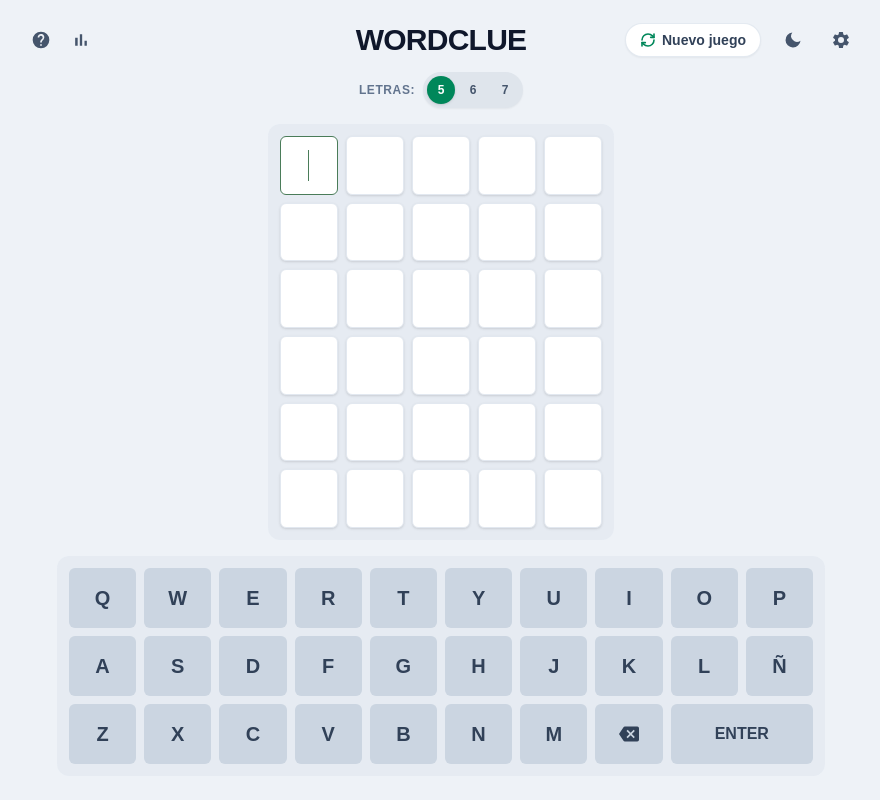
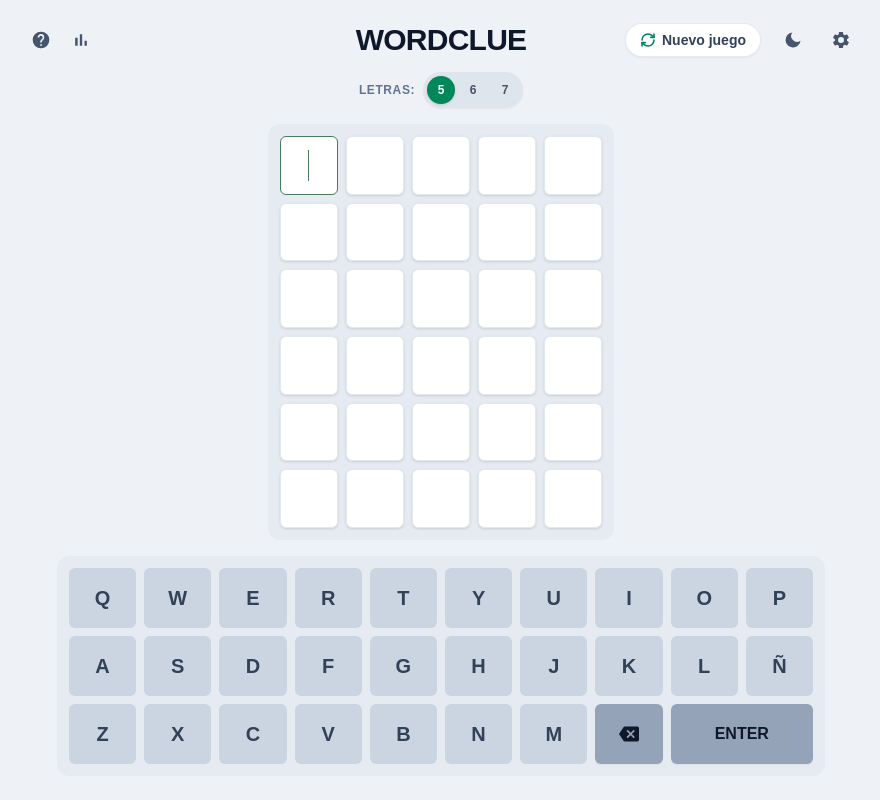
Before and after one commit to lukebro82/wordclue, a Next.js app: page / in a window 1280 px wide. Shown: the whole page, without its empty margins (199-1079 px from the left). Built offline with nearby package versions, Linux system fonts and the light colour scheme.

Commit message:
feat: implement main Wordle game page with React and Tailwind CSS

```diff
--- a/src/app/page.tsx
+++ b/src/app/page.tsx
@@ -486,6 +486,7 @@ export default function Home() {
             >
               {row.map((key) => {
                 const isWide = key === "ENTER";
+                const isSpecial = key === "ENTER" || key === "BACKSPACE";
                 const status = keyStatuses[key];
                 return (
                   <button
@@ -495,10 +496,12 @@ export default function Home() {
                     className={[
                       "h-[clamp(44px,7dvh,58px)] sm:h-[clamp(52px,7.5dvh,68px)] rounded-md flex items-center justify-center font-bold select-none min-w-0",
                       "transition-colors duration-200 cursor-pointer active:scale-95",
-                      isWide ? "text-xs sm:text-base" : "text-lg sm:text-xl",
+                      isWide ? "text-xs sm:text-base font-extrabold" : "text-lg sm:text-xl",
                       status
                         ? KEY_STATUS[status]
-                        : "bg-[#cbd5e1] text-slate-700 hover:bg-[#b8c4d4] dark:bg-[#3a3a3c] dark:text-white dark:hover:bg-[#4a4a4c]",
+                        : isSpecial
+                          ? "bg-[#94a3b8] text-slate-900 hover:bg-[#8393a7] dark:bg-[#475569] dark:text-white dark:hover:bg-[#526377] shadow-xs font-extrabold"
+                          : "bg-[#cbd5e1] text-slate-700 hover:bg-[#b8c4d4] dark:bg-[#3a3a3c] dark:text-white dark:hover:bg-[#4a4a4c]",
                     ].join(" ")}
                     aria-label={key === "BACKSPACE" ? "Borrar" : key}
                   >
```
